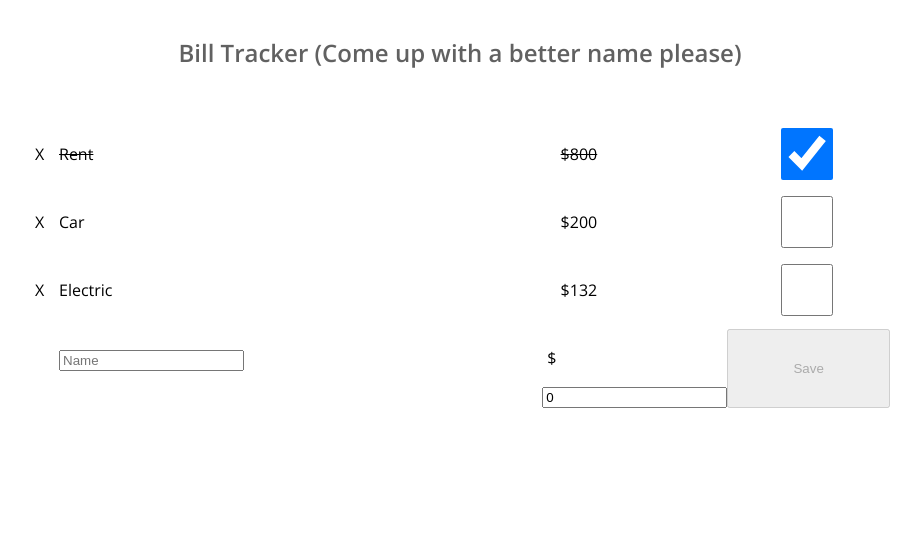
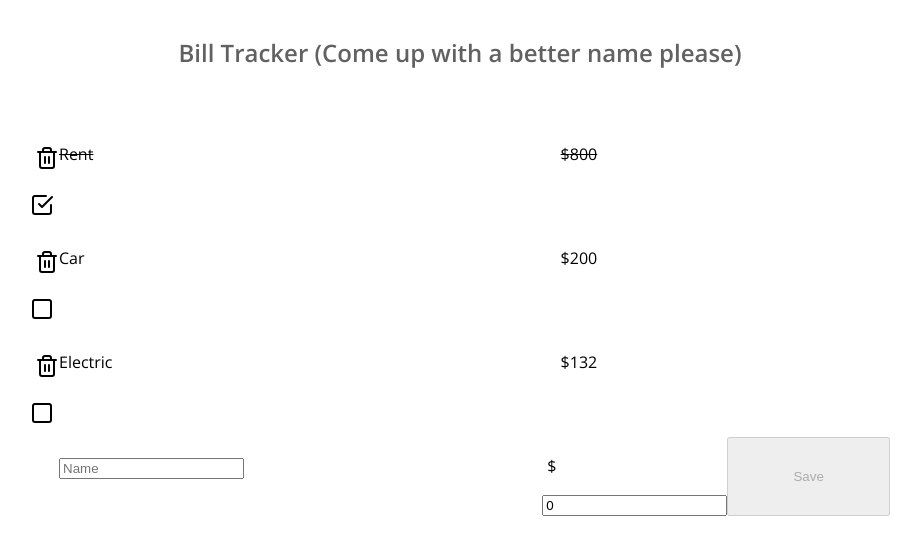
Before and after one commit to krames12/bill-tracker, a React (Create React App) app: page / in a window 1280 px wide. Shown: the top 554 px of the page, without its empty margins (180-1101 px from the left). Built offline with nearby package versions, Linux system fonts and the light colour scheme.

Commit message:
label changes based on completed state

```diff
--- a/src/App.css
+++ b/src/App.css
@@ -54,6 +54,10 @@ body {
   padding: 5px;
 }
 
+.completed-input {
+  visibility: hidden;
+}
+
 #button-add-bill {
   display: block;
   cursor: pointer;
--- a/src/components/Bill.js
+++ b/src/components/Bill.js
@@ -1,4 +1,5 @@
 import React from 'react'
+import { Trash2, Square, CheckSquare } from 'react-feather'
 
 
 class Bill extends React.Component {
@@ -19,16 +20,27 @@ class Bill extends React.Component {
           className="icon"
           onClick={() => this.props.clickHandler(this.props.id)}
         >
-          X
+          <Trash2 />
         </p>
         <p className={`bill-name ${this.state.completed?'paid-bill':''}`}>
         {this.props.name}</p>
         <p className={`bill-cost ${this.state.completed?'paid-bill':''}`}>${this.props.cost}</p>
         <input
           type="checkbox"
+          id={`bill-${this.props.id}`}
+          className="completed-input"
           checked={this.state.completed ? 'checked' : ''}
           onChange={this.toggleComplete}
         />
+        <label
+          for={`bill-${this.props.id}`}
+          className="icon'"
+        >
+          { this.state.completed ?
+              <CheckSquare /> :
+              <Square />
+          }
+        </label>
       </div>
     )
   }
```
